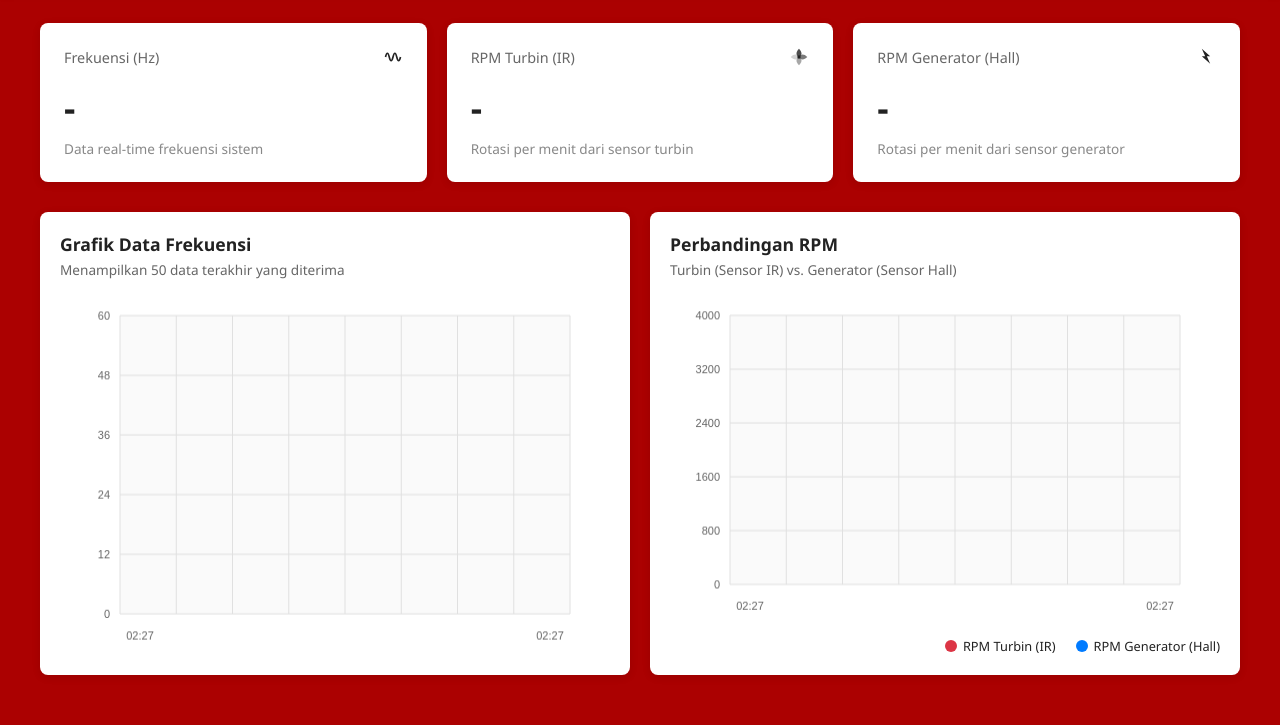
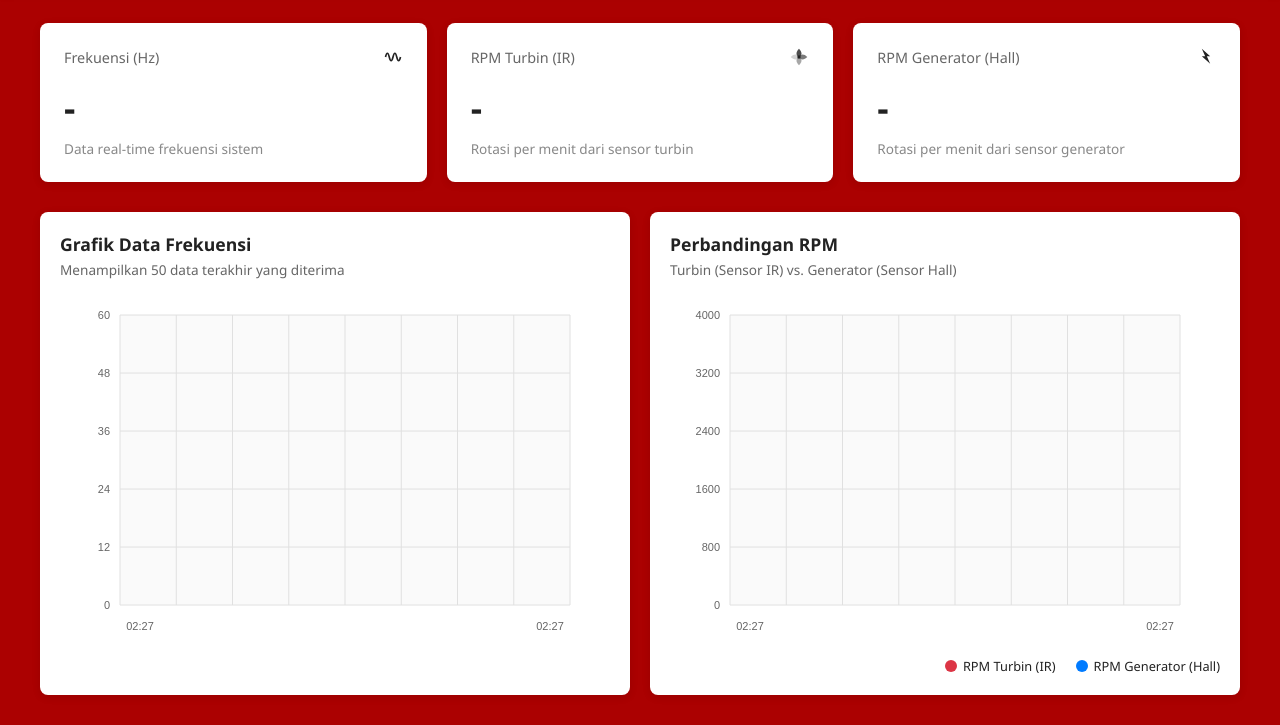
Before and after one commit to Trigak/pltphmonitor, a plain HTML site: page index.html in a window 1280 px wide. Shown: the part 82-807 px from the top of the page. Drawn offline with Linux system fonts and the light colour scheme; no server answers.

Commit message:
Update index.html

```diff
--- a/index.html
+++ b/index.html
@@ -202,6 +202,7 @@
       width: 100%;
       height: 100%;
       border-radius: 4px;
+      display: block;
     }
 
     .chart-legend {
@@ -422,15 +423,39 @@
     const frequencyCtx = document.getElementById('frequencyChart').getContext('2d');
     const rpmCtx = document.getElementById('rpmChart').getContext('2d');
 
+    // Canvas size variables
+    let canvasWidth = 0;
+    let canvasHeight = 0;
+
+    // Initialize canvas sizes
+    function initCanvasSizes() {
+      const frequencyCanvas = document.getElementById('frequencyChart');
+      const rpmCanvas = document.getElementById('rpmChart');
+
+      // Set initial canvas sizes based on container
+      const containerWidth = frequencyCanvas.parentElement.offsetWidth;
+      const containerHeight = frequencyCanvas.parentElement.offsetHeight;
+
+      canvasWidth = containerWidth;
+      canvasHeight = containerHeight;
+
+      // Set canvas dimensions
+      frequencyCanvas.width = canvasWidth;
+      frequencyCanvas.height = canvasHeight;
+      rpmCanvas.width = canvasWidth;
+      rpmCanvas.height = canvasHeight;
+
+      // Set CSS size to match
+      frequencyCanvas.style.width = canvasWidth + 'px';
+      frequencyCanvas.style.height = canvasHeight + 'px';
+      rpmCanvas.style.width = canvasWidth + 'px';
+      rpmCanvas.style.height = canvasHeight + 'px';
+    }
+
     // Chart drawing functions
     function drawChart(ctx, data, labels, title, color, yMin = 0, yMax = null) {
-      const canvas = ctx.canvas;
-
-      // Set canvas size first
-      canvas.width = canvas.offsetWidth;
-      canvas.height = canvas.offsetHeight;
-      const w = canvas.width;
-      const h = canvas.height;
+      const w = canvasWidth;
+      const h = canvasHeight;
 
       // Clear canvas
       ctx.clearRect(0, 0, w, h);
@@ -575,13 +600,8 @@
 
     function drawRPMChart() {
       const ctx = rpmCtx;
-      const canvas = ctx.canvas;
-
-      // Set canvas size first
-      canvas.width = canvas.offsetWidth;
-      canvas.height = canvas.offsetHeight;
-      const w = canvas.width;
-      const h = canvas.height;
+      const w = canvasWidth;
+      const h = canvasHeight;
 
       // Clear canvas
       ctx.clearRect(0, 0, w, h);
@@ -759,18 +779,20 @@
     }
 
     function init() {
-      const frequencyCanvas = document.getElementById('frequencyChart');
-      const rpmCanvas = document.getElementById('rpmChart');
-
-      function resizeCanvases() {
-        // Don't resize canvas here, let the draw functions handle it
-        updateCharts();
-      }
+      // Initialize canvas sizes first
+      initCanvasSizes();
 
       // Initial chart drawing
       updateCharts();
 
-      window.addEventListener('resize', resizeCanvases);
+      // Handle resize
+      window.addEventListener('resize', () => {
+        // Update canvas sizes on resize
+        setTimeout(() => {
+          initCanvasSizes();
+          updateCharts();
+        }, 100);
+      });
 
       startListening();
       setInterval(updateConnectionStatus, 5000);
```
